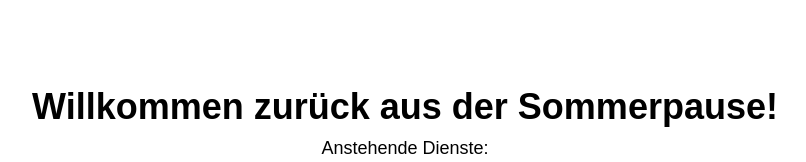
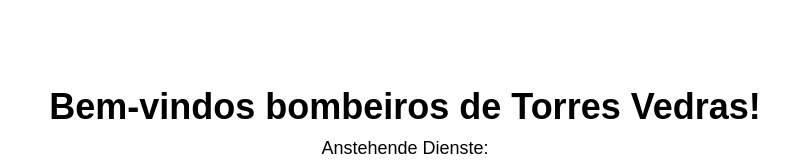
Before and after one commit to lucas-112/lucas-112.github.io, a plain HTML site: page index.html in a window 1280 px wide. Shown: the part 226-388 px from the top of the page, without its empty margins (235-1041 px from the left). Drawn offline with Linux system fonts and the light colour scheme; grey boxes are pictures that could not be loaded.

Commit message:
Update index.html

```diff
--- a/index.html
+++ b/index.html
@@ -43,7 +43,7 @@
     </style>
 </head>
 <body>
-    <h1 id="main-heading">Willkommen zurück aus der Sommerpause!</h1>
+    <h1 id="main-heading">Bem-vindos bombeiros de Torres Vedras!</h1>
     <p id="sub-heading">Anstehende Dienste:</p>
         <div class="iframe-container">
         <iframe src="https://calendar.google.com/calendar/embed?height=600&wkst=2&bgcolor=%23ffffff&ctz=Europe%2FBerlin&showTitle=0&showNav=0&showDate=0&showPrint=0&showTabs=0&showTz=0&showCalendars=0&mode=AGENDA&src=ZGI1NmY0MjJiNWQ3YzllYzAwNGU2NmE5YzdjYzVkNTM3YmM4Y2RlYWU5Mzk3YzBkZGI4NmJjNWIzMDJlMjFmNUBncm91cC5jYWxlbmRhci5nb29nbGUuY29t&src=NDU3YTQ5YzI0ODk3NTRhYjE2MmFjZGM0Mjc4Njk3YzZmOWNiYmViNTMzZjVmOGUzZTc2N2YwYTMwZmFmZjJhMEBncm91cC5jYWxlbmRhci5nb29nbGUuY29t&src=MDNlMzUxMDMxOGE4MzQ5YjM3ZTAxNTk0ZGUzNzFkZDhmY2IwYzRhMjc2NzU2Y2FhMzY0YzIyOTA3NzRlYzE0YkBncm91cC5jYWxlbmRhci5nb29nbGUuY29t&src=NGY5NGJjMTkzZmU5ODhiOWM3MWVlMzRkOGU1MzAwZTU4MmIxMmYzM2M0M2U0ZDNkNjY0ZDc3OWEyYjYyMGQ3OUBncm91cC5jYWxlbmRhci5nb29nbGUuY29t&src=ZDA2M2FmNzE1ZDQzMDNiY2I3NGE1NjBlMjQ4OTg2ZDRiY2M3ODVmZjczODlmMDk3ZjU1NjJiOGU1YmFhZDRiNUBncm91cC5jYWxlbmRhci5nb29nbGUuY29t&src=MzNjZTE3ZmI1MTc0ZmM1ZDM3YTJkNjM3NjhhMTRhODczN2M3NTRhMWUwOTQ0MDhmOTU4YTg0NGE4YzJmYjFiNUBncm91cC5jYWxlbmRhci5nb29nbGUuY29t&color=%23D50000&color=%23F09300&color=%237CB342&color=%23039BE5&color=%233F51B5&color=%23F6BF26" "></iframe>
```
